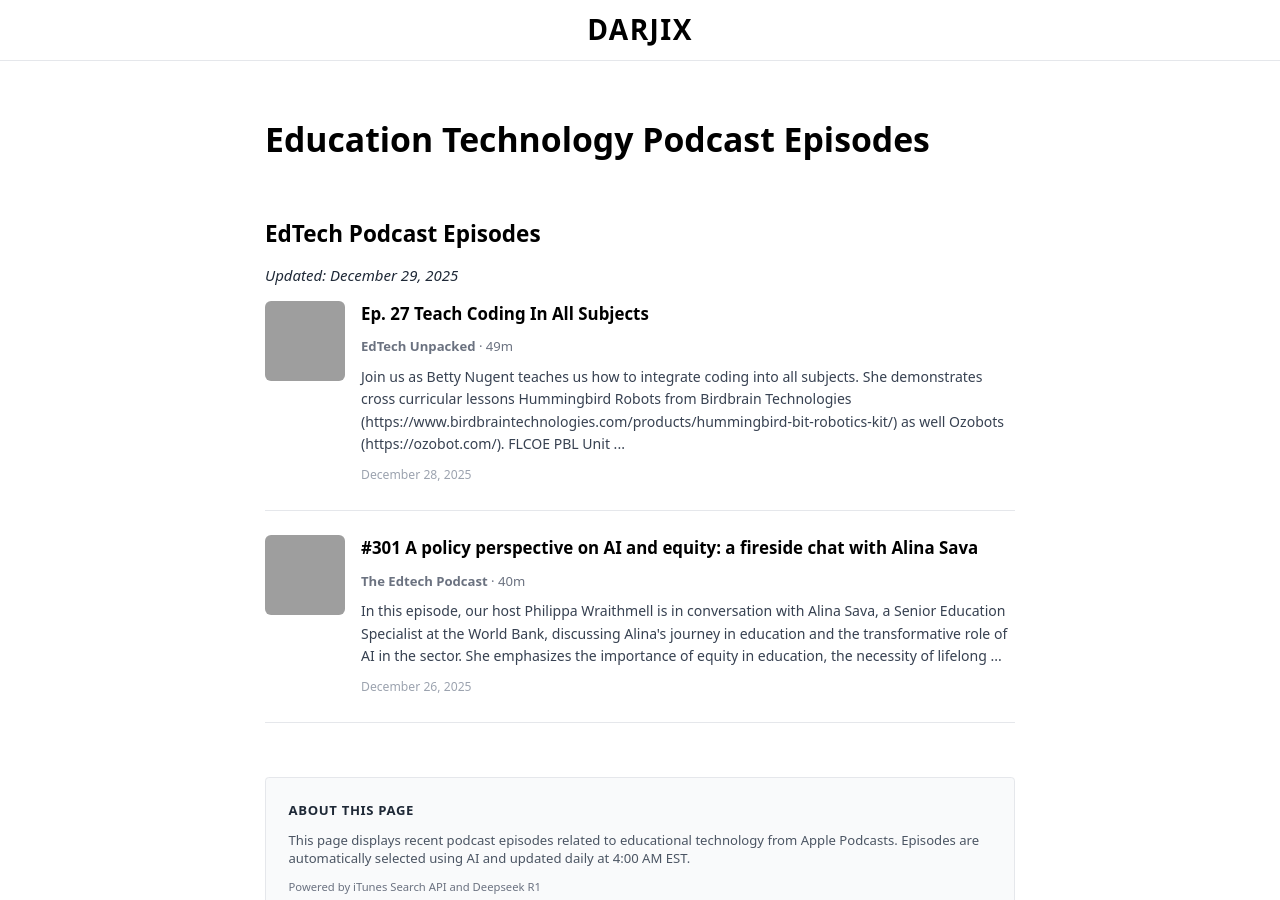
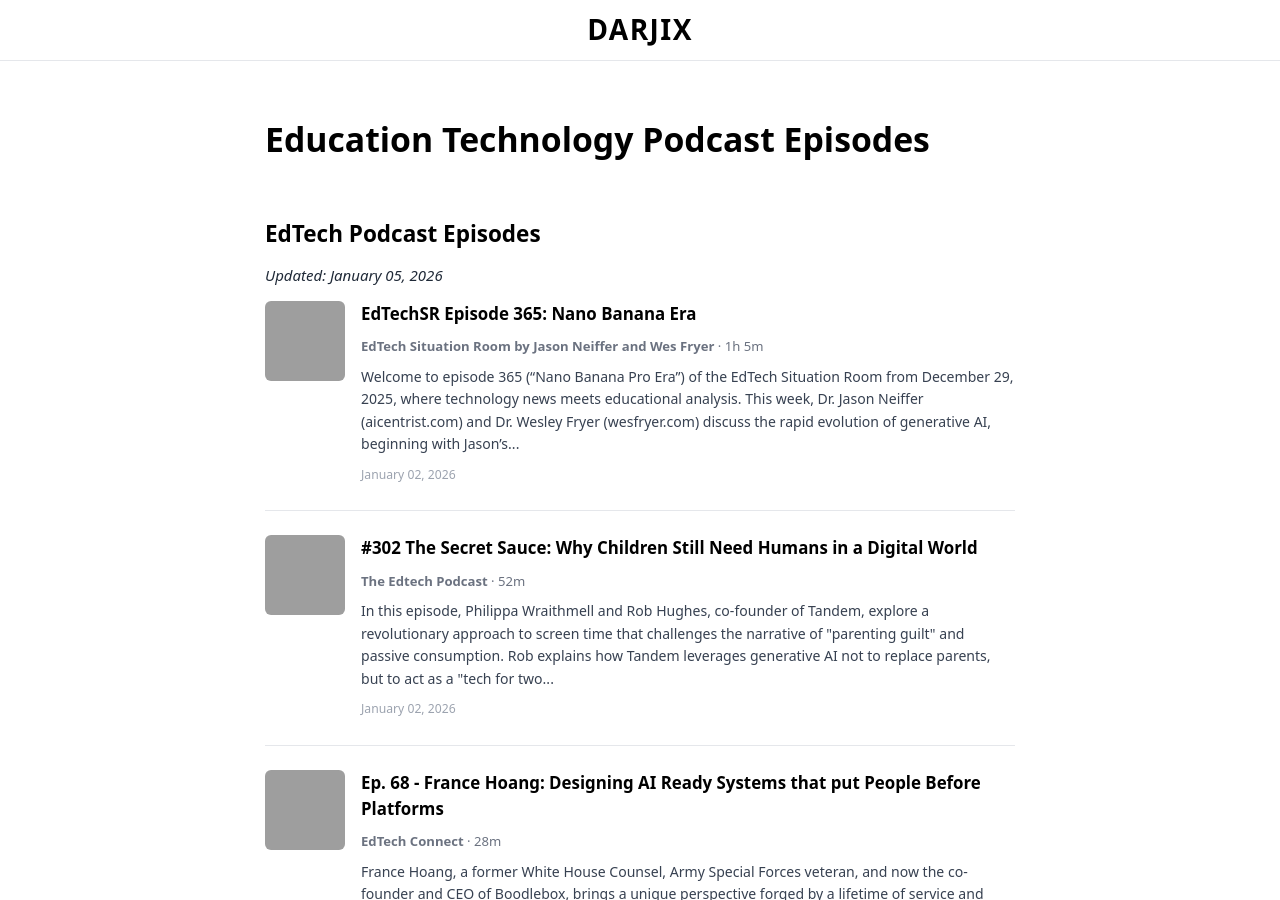
Before and after one commit to saldarji/darjix, a Jekyll site: the page built from podcasts.html, in a window 1280 px wide and 900 px high. Built offline with Jekyll 4.4.1, drawn with Linux system fonts in a browser that asks for light colours; some of the changed text lies outside the part shown; grey boxes are pictures that could not be loaded.

Commit message:
🤖 Auto-update: EdTech Podcasts - January 05, 2026

```diff
--- a/_includes/edtech-podcasts.md
+++ b/_includes/edtech-podcasts.md
@@ -1,5 +1,12 @@
 # EdTech Podcast Episodes
-*Updated: December 29, 2025*
+*Updated: January 05, 2026*
 
-<div style="display: flex; margin-bottom: 24px; padding-bottom: 24px; border-bottom: 1px solid #e5e7eb;"><div style="flex-shrink: 0; width: 80px; height: 80px; margin-right: 16px; border-radius: 6px; overflow: hidden;"><img src="https://is1-ssl.mzstatic.com/image/thumb/Podcasts211/v4/d2/ed/41/d2ed4185-1f43-1ec6-2643-3e0e251f383d/mza_12713207711646732271.jpeg/160x160bb.jpg" alt="Ep. 27 Teach Coding In All Subjects" style="width: 100%; height: 100%; object-fit: cover; display: block;"></div><div style="flex: 1;"><h3 style="margin: 0 0 8px 0; font-size: 1.125rem; font-weight: 600;"><a href="https://podcasts.apple.com/us/podcast/ep-27-teach-coding-in-all-subjects/id1769955223?i=1000742951415&uo=4" style="color: #000; text-decoration: none;">Ep. 27 Teach Coding In All Subjects</a></h3><p style="margin: 0 0 8px 0; font-size: 0.875rem; color: #6b7280;"><strong>EdTech Unpacked</strong> · 49m</p><p style="margin: 0 0 8px 0; font-size: 0.9375rem; color: #374151; line-height: 1.6;">Join us as Betty Nugent teaches us how to integrate coding into all subjects. She demonstrates cross curricular lessons Hummingbird Robots from Birdbrain Technologies (https://www.birdbraintechnologies.com/products/hummingbird-bit-robotics-kit/) as well Ozobots (https://ozobot.com/). FLCOE PBL Unit ...</p><p style="margin: 0; font-size: 0.8125rem; color: #9ca3af;">December 28, 2025</p></div></div>
-<div style="display: flex; margin-bottom: 24px; padding-bottom: 24px; border-bottom: 1px solid #e5e7eb;"><div style="flex-shrink: 0; width: 80px; height: 80px; margin-right: 16px; border-radius: 6px; overflow: hidden;"><img src="https://is1-ssl.mzstatic.com/image/thumb/Podcasts125/v4/2c/5b/0a/2c5b0a8f-62cf-87e5-4dac-79e206201d47/mza_14620130454775825252.png/160x160bb.jpg" alt="#301 A policy perspective on AI and equity: a fireside chat with Alina Sava" style="width: 100%; height: 100%; object-fit: cover; display: block;"></div><div style="flex: 1;"><h3 style="margin: 0 0 8px 0; font-size: 1.125rem; font-weight: 600;"><a href="https://podcasts.apple.com/us/podcast/301-a-policy-perspective-on-ai-and-equity-a/id1107282759?i=1000742780891&uo=4" style="color: #000; text-decoration: none;">#301 A policy perspective on AI and equity: a fireside chat with Alina Sava</a></h3><p style="margin: 0 0 8px 0; font-size: 0.875rem; color: #6b7280;"><strong>The Edtech Podcast</strong> · 40m</p><p style="margin: 0 0 8px 0; font-size: 0.9375rem; color: #374151; line-height: 1.6;">In this episode, our host Philippa Wraithmell is in conversation with Alina Sava, a Senior Education Specialist at the World Bank, discussing Alina's journey in education and the transformative role of AI in the sector. She emphasizes the importance of equity in education, the necessity of lifelong ...</p><p style="margin: 0; font-size: 0.8125rem; color: #9ca3af;">December 26, 2025</p></div></div>
+<div style="display: flex; margin-bottom: 24px; padding-bottom: 24px; border-bottom: 1px solid #e5e7eb;"><div style="flex-shrink: 0; width: 80px; height: 80px; margin-right: 16px; border-radius: 6px; overflow: hidden;"><img src="https://is1-ssl.mzstatic.com/image/thumb/Podcasts221/v4/4a/20/57/4a205711-6bbb-b482-40d5-1a463e5918c6/mza_16143634063464051288.jpg/160x160bb.jpg" alt="EdTechSR Episode 365: Nano Banana Era" style="width: 100%; height: 100%; object-fit: cover; display: block;"></div><div style="flex: 1;"><h3 style="margin: 0 0 8px 0; font-size: 1.125rem; font-weight: 600;"><a href="https://podcasts.apple.com/us/podcast/edtechsr-episode-365-nano-banana-era/id1080241613?i=1000743524775&uo=4" style="color: #000; text-decoration: none;">EdTechSR Episode 365: Nano Banana Era</a></h3><p style="margin: 0 0 8px 0; font-size: 0.875rem; color: #6b7280;"><strong>EdTech Situation Room by Jason Neiffer and Wes Fryer</strong> · 1h 5m</p><p style="margin: 0 0 8px 0; font-size: 0.9375rem; color: #374151; line-height: 1.6;">Welcome to episode 365 (“Nano Banana Pro Era”) of the EdTech Situation Room from December 29, 2025, where technology news meets educational analysis. This week, Dr. Jason Neiffer (aicentrist.com) and Dr. Wesley Fryer (wesfryer.com) discuss the rapid evolution of generative AI, beginning with Jason’s...</p><p style="margin: 0; font-size: 0.8125rem; color: #9ca3af;">January 02, 2026</p></div></div>
+<div style="display: flex; margin-bottom: 24px; padding-bottom: 24px; border-bottom: 1px solid #e5e7eb;"><div style="flex-shrink: 0; width: 80px; height: 80px; margin-right: 16px; border-radius: 6px; overflow: hidden;"><img src="https://is1-ssl.mzstatic.com/image/thumb/Podcasts125/v4/2c/5b/0a/2c5b0a8f-62cf-87e5-4dac-79e206201d47/mza_14620130454775825252.png/160x160bb.jpg" alt="#302 The Secret Sauce: Why Children Still Need Humans in a Digital World" style="width: 100%; height: 100%; object-fit: cover; display: block;"></div><div style="flex: 1;"><h3 style="margin: 0 0 8px 0; font-size: 1.125rem; font-weight: 600;"><a href="https://podcasts.apple.com/us/podcast/302-the-secret-sauce-why-children-still-need-humans/id1107282759?i=1000743494200&uo=4" style="color: #000; text-decoration: none;">#302 The Secret Sauce: Why Children Still Need Humans in a Digital World</a></h3><p style="margin: 0 0 8px 0; font-size: 0.875rem; color: #6b7280;"><strong>The Edtech Podcast</strong> · 52m</p><p style="margin: 0 0 8px 0; font-size: 0.9375rem; color: #374151; line-height: 1.6;">In this episode, Philippa Wraithmell and Rob Hughes, co-founder of Tandem, explore a revolutionary approach to screen time that challenges the narrative of "parenting guilt" and passive consumption. Rob explains how Tandem leverages generative AI not to replace parents, but to act as a "tech for two...</p><p style="margin: 0; font-size: 0.8125rem; color: #9ca3af;">January 02, 2026</p></div></div>
+<div style="display: flex; margin-bottom: 24px; padding-bottom: 24px; border-bottom: 1px solid #e5e7eb;"><div style="flex-shrink: 0; width: 80px; height: 80px; margin-right: 16px; border-radius: 6px; overflow: hidden;"><img src="https://is1-ssl.mzstatic.com/image/thumb/Podcasts211/v4/20/6f/6f/206f6f20-ecef-db00-9727-65f6693c6664/mza_13234921213841360867.jpg/160x160bb.jpg" alt="Ep. 68 - France Hoang: Designing AI Ready Systems that put People Before Platforms" style="width: 100%; height: 100%; object-fit: cover; display: block;"></div><div style="flex: 1;"><h3 style="margin: 0 0 8px 0; font-size: 1.125rem; font-weight: 600;"><a href="https://podcasts.apple.com/us/podcast/ep-68-france-hoang-designing-ai-ready-systems-that/id1768118412?i=1000743493096&uo=4" style="color: #000; text-decoration: none;">Ep. 68 - France Hoang: Designing AI Ready Systems that put People Before Platforms</a></h3><p style="margin: 0 0 8px 0; font-size: 0.875rem; color: #6b7280;"><strong>EdTech Connect</strong> · 28m</p><p style="margin: 0 0 8px 0; font-size: 0.9375rem; color: #374151; line-height: 1.6;">France Hoang, a former White House Counsel, Army Special Forces veteran, and now the co-founder and CEO of Boodlebox, brings a unique perspective forged by a lifetime of service and leadership, now focused on one of education's most urgent questions: How do we get the human-AI relationship right?
+
+T...</p><p style="margin: 0; font-size: 0.8125rem; color: #9ca3af;">January 02, 2026</p></div></div>
+<div style="display: flex; margin-bottom: 24px; padding-bottom: 24px; border-bottom: 1px solid #e5e7eb;"><div style="flex-shrink: 0; width: 80px; height: 80px; margin-right: 16px; border-radius: 6px; overflow: hidden;"><img src="https://is1-ssl.mzstatic.com/image/thumb/Podcasts221/v4/a4/cf/59/a4cf5936-217d-e9ad-43e5-7705629a600e/mza_6782324462677754171.jpg/160x160bb.jpg" alt="AI Literacy Isn’t “One More Thing” ft. Lindy Hockenbary | My EdTech Life 350" style="width: 100%; height: 100%; object-fit: cover; display: block;"></div><div style="flex: 1;"><h3 style="margin: 0 0 8px 0; font-size: 1.125rem; font-weight: 600;"><a href="https://podcasts.apple.com/us/podcast/ai-literacy-isnt-one-more-thing-ft-lindy-hockenbary/id1508022885?i=1000743266631&uo=4" style="color: #000; text-decoration: none;">AI Literacy Isn’t “One More Thing” ft. Lindy Hockenbary | My EdTech Life 350</a></h3><p style="margin: 0 0 8px 0; font-size: 0.875rem; color: #6b7280;"><strong>My EdTech Life</strong> · 58m</p><p style="margin: 0 0 8px 0; font-size: 0.9375rem; color: #374151; line-height: 1.6;">In Episode 350 of My EdTech Life, Dr. Alfonso “Fonz” Mendoza sits down with Lindy Hockenbary (LindyHoc), a K–12 EdTech advisor, strategist, and professional learning leader known for helping teachers make technology work for real learning.
+
+This conversation goes straight to the issues educators ac...</p><p style="margin: 0; font-size: 0.8125rem; color: #9ca3af;">December 31, 2025</p></div></div>
+<div style="display: flex; margin-bottom: 24px; padding-bottom: 24px; border-bottom: 1px solid #e5e7eb;"><div style="flex-shrink: 0; width: 80px; height: 80px; margin-right: 16px; border-radius: 6px; overflow: hidden;"><img src="https://is1-ssl.mzstatic.com/image/thumb/Podcasts122/v4/0b/68/31/0b6831a2-b3c8-18c4-23ee-d321b5457c8d/mza_9133519820943397166.png/160x160bb.jpg" alt="How Stevens Tech Became One of the Strongest Transformation Stories in Higher Education" style="width: 100%; height: 100%; object-fit: cover; display: block;"></div><div style="flex: 1;"><h3 style="margin: 0 0 8px 0; font-size: 1.125rem; font-weight: 600;"><a href="https://podcasts.apple.com/us/podcast/how-stevens-tech-became-one-of-the/id1435207787?i=1000743215712&uo=4" style="color: #000; text-decoration: none;">How Stevens Tech Became One of the Strongest Transformation Stories in Higher Education</a></h3><p style="margin: 0 0 8px 0; font-size: 0.875rem; color: #6b7280;"><strong>Changing Higher Ed</strong> · 42m</p><p style="margin: 0 0 8px 0; font-size: 0.9375rem; color: #374151; line-height: 1.6;">Institutional transformation in higher education is often described in broad terms. At Stevens Institute of Technology, Dr. Nariman Farvardin describes transformation in operational terms: disciplined strategic planning, academic realignment, and year-after-year execution systems that produced what ...</p><p style="margin: 0; font-size: 0.8125rem; color: #9ca3af;">December 30, 2025</p></div></div>
```
